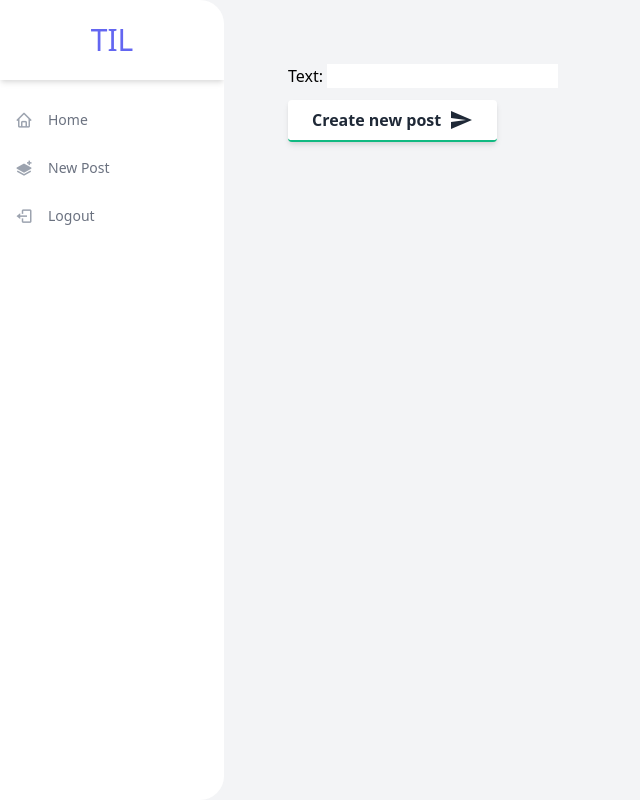
After one commit to yohannes-jo/til, a Django app: page /new in a window 1280 px wide. The commit adds this page. Shown: the whole page, without its empty margins (0-640 px from the left). Run offline with Django 3.2, Linux system fonts and the light colour scheme; a user stored in the database is signed in; tables that the repository leaves empty hold one stand-in row (values such as "Sample post"); some libraries are stand-ins or nearby versions.

Commit message:
post validation

```diff
--- /dev/null
+++ b/feed/templates/feed/create.html
@@ -0,0 +1,18 @@
+{% extends 'base.html' %}
+
+{% block title %}Create a new post{% endblock %}
+
+{% block body %}
+    <form method="POST">
+        {% csrf_token %}
+        {{ form.as_p }}
+        <div class="my-3">
+            <button type="submit" class="bg-white text-gray-800 font-bold rounded border-b-2 border-green-500 hover:border-green-600 hover:bg-green-500 hover:text-white shadow-md py-2 px-6 inline-flex items-center">
+                <span class="mr-2">Create new post</span>
+                <svg xmlns="http://www.w3.org/2000/svg" width="24" height="24" viewBox="0 0 24 24">
+                <path fill="currentcolor" d="M2.01 21L23 12 2.01 3 2 10l15 2-15 2z"></path>
+                </svg>
+            </button>
+        </div>
+    </form>
+{% endblock %}
--- a/feed/urls.py
+++ b/feed/urls.py
@@ -1,9 +1,10 @@
 from django.urls import path
-from .views import HomePage, PostDetail
+from .views import HomePage, PostDetail, CreateNewPost
 
 app_name = 'feed'
 
 urlpatterns = [
     path('', HomePage.as_view(), name="index"),
     path('<int:pk>/', PostDetail.as_view(), name="detail"),
+    path('new', CreateNewPost.as_view(), name="new_post"),
 ]
--- a/feed/views.py
+++ b/feed/views.py
@@ -1,4 +1,6 @@
 from django.views.generic import ListView, DetailView
+from django.views.generic.edit import CreateView
+from django.contrib.auth.mixins import LoginRequiredMixin
 from .models import Post
 
 class HomePage(ListView):
@@ -13,3 +15,20 @@ class PostDetail(DetailView):
     context_object_name = "post"
     template_name = "feed/detail.html"
     http_method_names = ["get"]
+
+class CreateNewPost(LoginRequiredMixin, CreateView):
+    model = Post
+    template_name = "feed/create.html"
+    fields = ['text']
+    success_url = '/'
+
+    # def dispatch(self, request, *args, **kwargs):
+    #     self.request = request
+    #     return super().dispatch(request, *args, **kwargs)
+
+    def form_valid(self, form):
+        obj = form.save(commit=False)
+        obj.author = self.request.user
+        obj.save()
+
+        return super().form_valid(form)
--- a/templates/base.html
+++ b/templates/base.html
@@ -21,16 +21,24 @@
             <span class="text-sm font-medium">Home</span>
             </a>
         </li>
-        <li>
-            {% if request.user.is_authenticated %}
+        {% if request.user.is_authenticated %}
+            <li>
+                <a href="{% url 'feed:new_post' %}" class="flex flex-row items-center h-12 transform hover:translate-x-2 transition-transform ease-in duration-200 text-gray-500 hover:text-gray-800">
+                <span class="inline-flex items-center justify-center h-12 w-12 text-lg text-gray-400"><i class="bx bxs-layer-plus"></i></span>
+                <span class="text-sm font-medium">New Post</span></a>
+            </li>
+            <li>
                 <a href="{% url 'account_logout' %}" class="flex flex-row items-center h-12 transform hover:translate-x-2 transition-transform ease-in duration-200 text-gray-500 hover:text-gray-800">
                 <span class="inline-flex items-center justify-center h-12 w-12 text-lg text-gray-400"><i class="bx bx-log-out"></i></span>
                 <span class="text-sm font-medium">Logout</span></a>
-            {% else %}
+            </li>
+        {% else %}
+            <li>
                 <a href="{% url 'account_login' %}" class="flex flex-row items-center h-12 transform hover:translate-x-2 transition-transform ease-in duration-200 text-gray-500 hover:text-gray-800">
                 <span class="inline-flex items-center justify-center h-12 w-12 text-lg text-gray-400"><i class="bx bx-log-in"></i></span>
                 <span class="text-sm font-medium">Login</span></a>
-            {% endif %}
+            </li>
+        {% endif %}
         </li>
         </ul>
     </div>
@@ -40,6 +48,5 @@
         {% endblock %}
     </div>
     </div>
-
 </body>
 </html>
```
